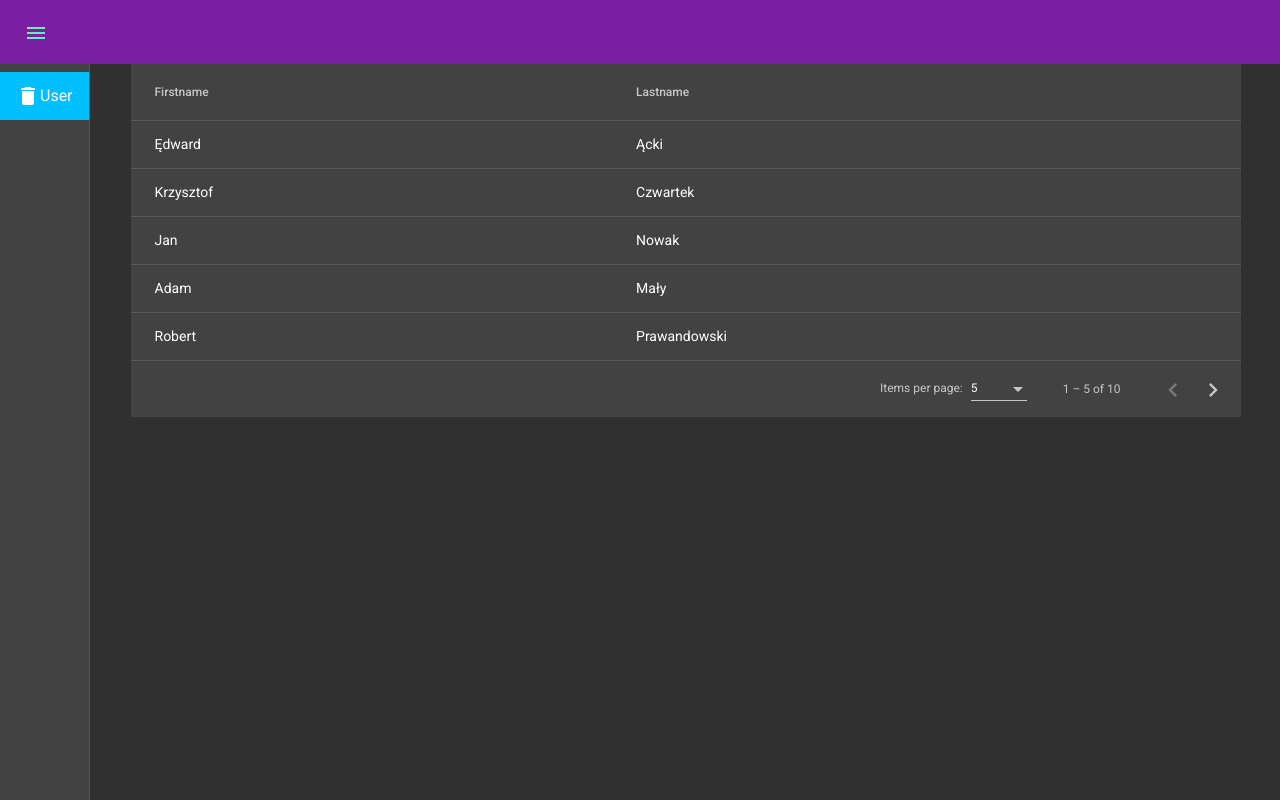
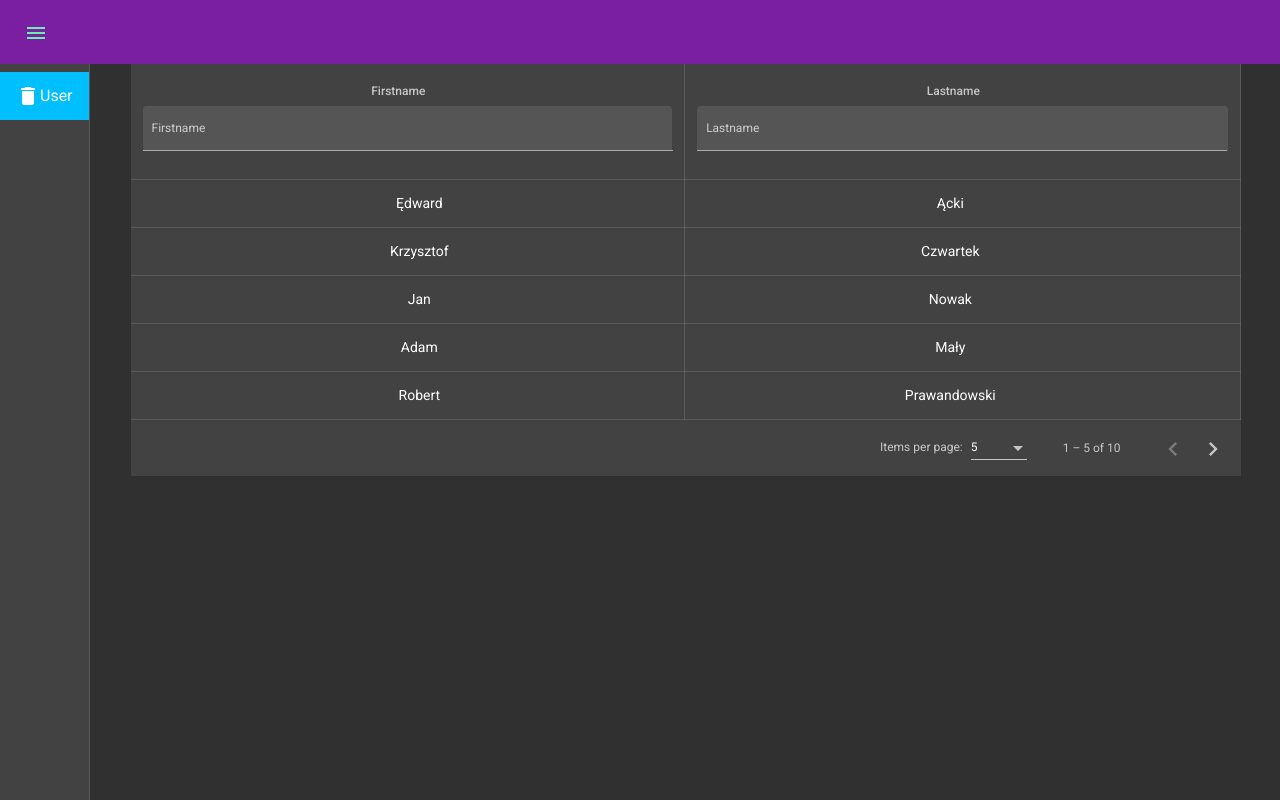
Before and after one commit to Ostromecky/employees, an Angular app: page /users in a window 1280 px wide. Built offline with nearby package versions, Linux system fonts and the light colour scheme; data requests are answered from the project's data file.

Commit message:
Add user filtering

```diff
--- a/src/app/app.component.ts
+++ b/src/app/app.component.ts
@@ -1,4 +1,4 @@
-import { ChangeDetectionStrategy, Component } from '@angular/core';
+import { Component } from '@angular/core';
 
 @Component({
   selector: 'app-root',
--- a/src/app/core/core.module.ts
+++ b/src/app/core/core.module.ts
@@ -1,6 +1,7 @@
 import { CommonModule } from '@angular/common';
 import { HttpClientModule } from '@angular/common/http';
 import { NgModule, Optional, SkipSelf } from '@angular/core';
+import { FormsModule, ReactiveFormsModule } from '@angular/forms';
 import { MatButtonModule } from '@angular/material/button';
 import { MatIconModule } from '@angular/material/icon';
 import { MatListModule } from '@angular/material/list';
@@ -24,6 +25,8 @@ import { SidenavComponent } from './components/sidenav/sidenav.component';
     HttpClientModule,
     MatSidenavModule,
     MatListModule,
+    FormsModule,
+    ReactiveFormsModule,
     MatToolbarModule,
     MatMenuModule,
     MatIconModule,
--- a/src/app/shared/helpers/http.helper.ts
+++ b/src/app/shared/helpers/http.helper.ts
@@ -2,9 +2,18 @@ import { HttpParameterCodec, HttpParams } from '@angular/common/http';
 
 export const toHttpParams = (data: any) => {
   let httpParams = new HttpParams({encoder: new ParamsEncoder()});
-  Object.keys(data).forEach((key) => {
-    if (data[key]) {
+  Object.keys(data).forEach((key: string) => {
+    if (data[key] && !Object.is(key, 'filter')) {
       httpParams = httpParams.append(`_${key}`, data[key]);
+    }
+    if (Object.is(key, 'filter')) {
+      const paramObj: object = data[key];
+
+      Object.keys(paramObj).forEach((objKey: string) => {
+        if (paramObj[objKey]) {
+          httpParams = httpParams.append(`${objKey}_like`, paramObj[objKey]);
+        }
+      });
     }
   });
   return httpParams;
--- /dev/null
+++ b/src/app/shared/mat-filter.directive.ts
@@ -0,0 +1,29 @@
+import { Directive, ElementRef, HostListener, OnInit, Renderer2 } from '@angular/core';
+
+@Directive({
+  selector: '[appMatFilter]'
+})
+export class MatFilterDirective implements OnInit {
+
+  constructor(private el: ElementRef, private renderer: Renderer2) {
+  }
+
+  ngOnInit() {
+    const formField = this.el.nativeElement.querySelector('mat-form-field');
+    const sortHeaderContainer = this.el.nativeElement.querySelector('.mat-sort-header-container');
+
+    this.renderer.removeChild(this.el.nativeElement, formField);
+    this.renderer.setStyle(this.el.nativeElement, 'padding', '12px');
+    this.renderer.setStyle(formField, 'display', 'block');
+    this.renderer.setStyle(sortHeaderContainer, 'padding', '5px');
+    this.renderer.setStyle(sortHeaderContainer, 'justify-content', 'center');
+    this.renderer.appendChild(this.el.nativeElement, formField);
+  }
+
+  // @HostListener('click', ['$event.target'])
+  // onClick(target) {
+  //   if (target.classList.contains('mat-form-field')) {
+  //     console.log('event', target);
+  //   }
+  // }
+}
--- a/src/app/user/components/users/users.component.html
+++ b/src/app/user/components/users/users.component.html
@@ -9,6 +9,7 @@
     <div class="example-table-container">
 
       <table mat-table
+             [formGroup]="form"
              [dataSource]="data$ | async"
              class="example-table"
              matSort>
@@ -17,8 +18,16 @@
         <ng-container matColumnDef="firstname">
           <th mat-header-cell
               *matHeaderCellDef
+              appMatFilter
               mat-sort-header>
             Firstname
+            <mat-form-field appearance="fill"
+            >
+              <mat-label>Firstname</mat-label>
+              <input matInput
+                     formControlName="firstname"
+                     autocomplete="off">
+            </mat-form-field>
           </th>
           <td mat-cell
               *matCellDef="let row">{{row.firstname}}</td>
@@ -28,7 +37,15 @@
         <ng-container matColumnDef="lastname">
           <th mat-header-cell
               *matHeaderCellDef
-              mat-sort-header>Lastname
+              appMatFilter
+              mat-sort-header>
+            <mat-form-field appearance="fill">
+              <mat-label>Lastname</mat-label>
+              <input matInput
+                     formControlName="lastname"
+                     autocomplete="off">
+            </mat-form-field>
+            Lastname
           </th>
           <td mat-cell
               *matCellDef="let row">{{row.lastname}}</td>
--- a/src/app/user/components/users/users.component.ts
+++ b/src/app/user/components/users/users.component.ts
@@ -1,8 +1,10 @@
 import { ChangeDetectionStrategy, Component, OnInit, ViewChild } from '@angular/core';
+import { FormBuilder, FormGroup } from '@angular/forms';
 import { MatPaginator } from '@angular/material/paginator';
-import { MatSort, SortDirection } from '@angular/material/sort';
+import { MatSort } from '@angular/material/sort';
 import { merge, Observable, of } from 'rxjs';
-import { catchError, map, startWith, switchMap } from 'rxjs/operators';
+import { catchError, debounceTime, finalize, map, startWith, switchMap, take } from 'rxjs/operators';
+import { Query } from '../../../shared/model/query.model';
 import { User } from '../../model/user.model';
 import { UserService } from '../../service/user.service';
 
@@ -13,34 +15,36 @@ import { UserService } from '../../service/user.service';
   changeDetection: ChangeDetectionStrategy.OnPush
 })
 export class UsersComponent implements OnInit {
-
   displayedColumns: string[] = ['firstname', 'lastname'];
   data: User[] = [];
   data$: Observable<User[]>;
   resultsLength = 0;
   isLoadingResults = false;
-
+  form: FormGroup;
   @ViewChild(MatPaginator, {static: true}) paginator: MatPaginator;
   @ViewChild(MatSort, {static: true}) sort: MatSort;
 
-  constructor(private userService: UserService) {
+  constructor(private userService: UserService, private fb: FormBuilder) {
   }
 
   ngOnInit() {
+    this.initFilterForm();
     this.data$ = this.getUsersObservable();
   }
 
   private getUsersObservable(): Observable<User[]> {
-    return merge(this.sort.sortChange, this.paginator.page)
+    return merge(this.sort.sortChange, this.paginator.page, this.getFilterValue())
       .pipe(
         startWith({}),
         switchMap(() => {
           this.isLoadingResults = true;
-          return this.getUsers(
-            this.paginator.pageIndex + 1,
-            this.paginator.pageSize | 5,
-            this.sort.active,
-            this.sort.direction);
+          return this.getUsers({
+            page: this.paginator.pageIndex + 1,
+            limit: this.paginator.pageSize | 5,
+            activeSort: this.sort.active,
+            order: this.sort.direction,
+            filter: this.form.value
+          });
         }),
         map((data: User[]) => {
           this.resultsLength = data.length;
@@ -54,8 +58,21 @@ export class UsersComponent implements OnInit {
       );
   }
 
-  private getUsers(page: number, limit: number, activeSort: string, order: SortDirection): Observable<User[]> {
-    return this.userService.getUsers({page, limit, activeSort, order});
+  private getUsers(query: Query): Observable<User[]> {
+    return this.userService.getUsers(query);
   }
 
+  private initFilterForm() {
+    this.form = this.fb.group({
+      firstname: '',
+      lastname: ''
+    });
+  }
+
+  private getFilterValue(): Observable<object> {
+    return this.form.valueChanges.pipe(
+      debounceTime(300),
+      finalize(() => console.log('finished'))
+    );
+  }
 }
--- a/src/app/user/service/user.service.ts
+++ b/src/app/user/service/user.service.ts
@@ -1,8 +1,8 @@
 import { HttpClient } from '@angular/common/http';
 import { Injectable } from '@angular/core';
-import { SortDirection } from '@angular/material/sort';
 import { Observable } from 'rxjs';
 import { toHttpParams } from '../../shared/helpers/http.helper';
+import { Query } from '../../shared/model/query.model';
 import { User } from '../model/user.model';
 
 @Injectable({
@@ -15,10 +15,8 @@ export class UserService {
   constructor(private http: HttpClient) {
   }
 
-  getUsers(...query): Observable<User[]> {
-    console.log('query', query);
-    const params = toHttpParams({...query[0]});
-    console.log('params', params);
+  getUsers(query: Query): Observable<User[]> {
+    const params = toHttpParams(query);
     return this.http.get<User[]>(`${this.apiUrl}/users`, {params});
   }
 }
--- a/src/app/user/user.module.ts
+++ b/src/app/user/user.module.ts
@@ -1,5 +1,6 @@
 import { CommonModule } from '@angular/common';
 import { NgModule } from '@angular/core';
+import { ReactiveFormsModule } from '@angular/forms';
 import { RouterModule } from '@angular/router';
 import { SharedModule } from '../shared/shared.module';
 import { UsersComponent } from './components/users/users.component';
@@ -12,7 +13,8 @@ import { UserRoutingModule } from './user-routing.module';
   ],
   imports: [
     SharedModule,
-    UserRoutingModule
+    UserRoutingModule,
+    ReactiveFormsModule
   ]
 })
 export class UserModule {
--- a/src/styles.scss
+++ b/src/styles.scss
@@ -15,3 +15,16 @@ router-outlet + * {
   height: inherit;
   width: inherit;
 }
+
+.mat-cell {
+  font-size: 14px;
+  min-height: 48px;
+  text-align: center;
+  border-right: 1px solid;
+  border-color: rgba(255,255,255,.12);
+}
+
+.mat-sort-header {
+  border-right: 1px solid;
+  border-color: rgba(255,255,255,.12);
+}
```
Also changed, not shown: src/app/shared/model/query.model.ts (added, +9 -0 lines), src/app/shared/shared.module.ts (+14 -3 lines), 1 other file (tests, documents, lock files or other folders).
